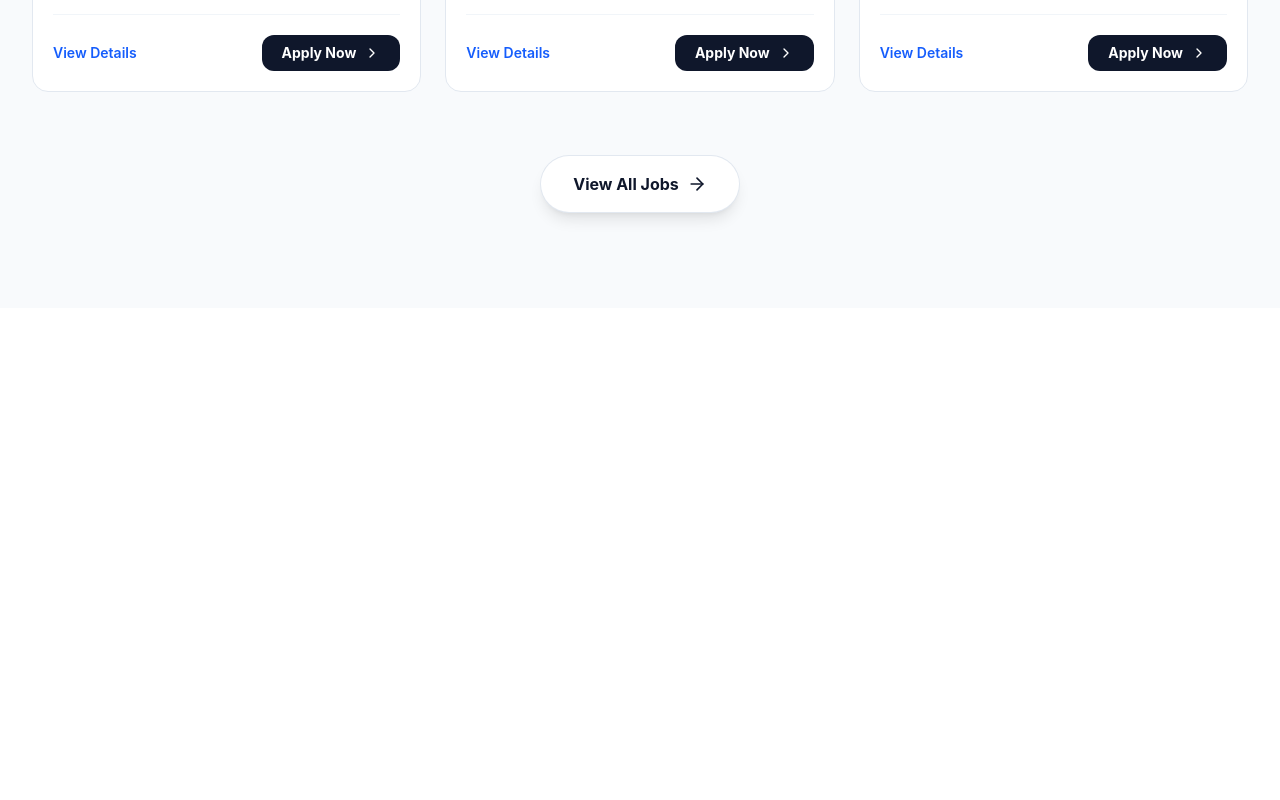
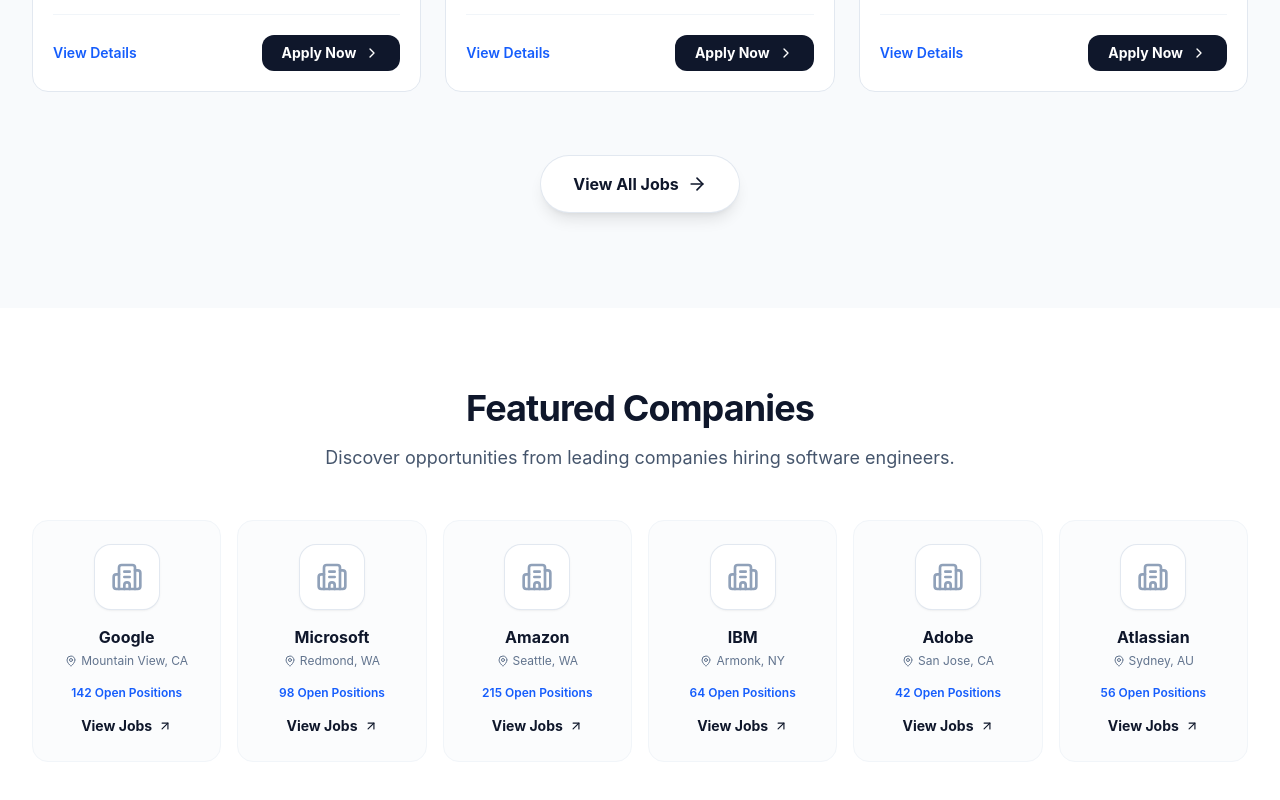
Before and after one commit to ShubankarSai/hiremate-ai, a React (Vite) app: page / in a window 1280 px wide. Shown: the part 1656-2456 px from the top of the page. Before the commit the page ends 1964 px from the top, so only its background shows below. Built offline with nearby package versions, Linux system fonts and the light colour scheme.

Commit message:
feat: add featured companies section

```diff
--- /dev/null
+++ b/src/components/home/FeaturedCompanies.tsx
@@ -0,0 +1,104 @@
+import React from "react";
+import { motion } from "framer-motion";
+import { MapPin, Building2, ArrowUpRight } from "lucide-react";
+import { MOCK_COMPANIES } from "../../data/mockCompanies";
+
+const containerVariants = {
+  hidden: { opacity: 0, y: 20 },
+  visible: {
+    opacity: 1,
+    y: 0,
+    transition: {
+      duration: 0.6,
+      staggerChildren: 0.1,
+    },
+  },
+};
+
+const cardVariants = {
+  hidden: { opacity: 0, scale: 0.95 },
+  visible: { opacity: 1, scale: 1 },
+};
+
+const FeaturedCompanies: React.FC = () => {
+  return (
+    <section className="bg-white py-20 dark:bg-slate-950">
+      <div className="mx-auto max-w-7xl px-4 sm:px-6 lg:px-8">
+        {/* Section Header */}
+        <div className="mb-12 text-center">
+          <motion.h2
+            initial={{ opacity: 0, y: -10 }}
+            whileInView={{ opacity: 1, y: 0 }}
+            viewport={{ once: true }}
+            className="text-3xl font-bold tracking-tight text-slate-900 sm:text-4xl dark:text-white"
+          >
+            Featured Companies
+          </motion.h2>
+          <motion.p
+            initial={{ opacity: 0, y: 10 }}
+            whileInView={{ opacity: 1, y: 0 }}
+            viewport={{ once: true }}
+            transition={{ delay: 0.2 }}
+            className="mt-4 text-lg text-slate-600 dark:text-slate-400"
+          >
+            Discover opportunities from leading companies hiring software
+            engineers.
+          </motion.p>
+        </div>
+
+        {/* Companies Grid */}
+        <motion.div
+          variants={containerVariants}
+          initial="hidden"
+          whileInView="visible"
+          viewport={{ once: true, margin: "-50px" }}
+          className="grid grid-cols-2 gap-4 md:grid-cols-3 lg:grid-cols-6"
+        >
+          {MOCK_COMPANIES.map((company) => (
+            <motion.div
+              key={company.id}
+              variants={cardVariants}
+              whileHover={{ y: -5 }}
+              className="group flex flex-col items-center rounded-2xl border border-slate-100 bg-slate-50/50 p-6 text-center transition-all hover:border-blue-200 hover:bg-white hover:shadow-xl hover:shadow-blue-500/5 dark:border-slate-800 dark:bg-slate-900/50 dark:hover:border-blue-900/50 dark:hover:bg-slate-900"
+            >
+              {/* Logo Placeholder */}
+              <div className="mb-4 flex h-16 w-16 items-center justify-center rounded-2xl bg-white shadow-sm ring-1 ring-slate-200 group-hover:ring-blue-100 dark:bg-slate-800 dark:ring-slate-700 dark:group-hover:ring-blue-900">
+                <Building2 className="h-8 w-8 text-slate-400 group-hover:text-blue-600 dark:text-slate-500 dark:group-hover:text-blue-400" />
+              </div>
+
+              {/* Company Info */}
+              <h3 className="mb-1 text-base font-bold text-slate-900 dark:text-white">
+                {company.name}
+              </h3>
+
+              <div className="mb-4 flex items-center justify-center gap-1 text-xs text-slate-500 dark:text-slate-400">
+                <MapPin size={12} />
+                <span className="truncate">{company.location}</span>
+              </div>
+
+              <div className="mt-auto">
+                <p className="mb-3 text-xs font-semibold text-blue-600 dark:text-blue-400">
+                  {company.openPositions} Open Positions
+                </p>
+
+                <button
+                  type="button"
+                  aria-label={`View jobs at ${company.name}`}
+                  className="inline-flex items-center gap-1.5 text-sm font-bold text-slate-900 transition-colors hover:text-blue-600 dark:text-slate-200 dark:hover:text-blue-400"
+                >
+                  View Jobs
+                  <ArrowUpRight
+                    size={14}
+                    className="transition-transform group-hover:translate-x-0.5 group-hover:-translate-y-0.5"
+                  />
+                </button>
+              </div>
+            </motion.div>
+          ))}
+        </motion.div>
+      </div>
+    </section>
+  );
+};
+
+export default FeaturedCompanies;
--- /dev/null
+++ b/src/data/mockCompanies.ts
@@ -0,0 +1,46 @@
+export interface Company {
+  id: string;
+  name: string;
+  location: string;
+  openPositions: number;
+  logo?: string;
+}
+
+export const MOCK_COMPANIES: Company[] = [
+  {
+    id: "1",
+    name: "Google",
+    location: "Mountain View, CA",
+    openPositions: 142,
+  },
+  {
+    id: "2",
+    name: "Microsoft",
+    location: "Redmond, WA",
+    openPositions: 98,
+  },
+  {
+    id: "3",
+    name: "Amazon",
+    location: "Seattle, WA",
+    openPositions: 215,
+  },
+  {
+    id: "4",
+    name: "IBM",
+    location: "Armonk, NY",
+    openPositions: 64,
+  },
+  {
+    id: "5",
+    name: "Adobe",
+    location: "San Jose, CA",
+    openPositions: 42,
+  },
+  {
+    id: "6",
+    name: "Atlassian",
+    location: "Sydney, AU",
+    openPositions: 56,
+  },
+];
--- a/src/pages/Home/Home.tsx
+++ b/src/pages/Home/Home.tsx
@@ -1,11 +1,13 @@
 import Hero from "../../components/home/Hero";
 import FeaturedJobs from "../../components/jobs/FeaturedJobs";
+import FeaturedCompanies from "../../components/home/FeaturedCompanies";
 
 const Home = () => {
   return (
     <>
       <Hero />
       <FeaturedJobs />
+      <FeaturedCompanies />
     </>
   );
 };
```
